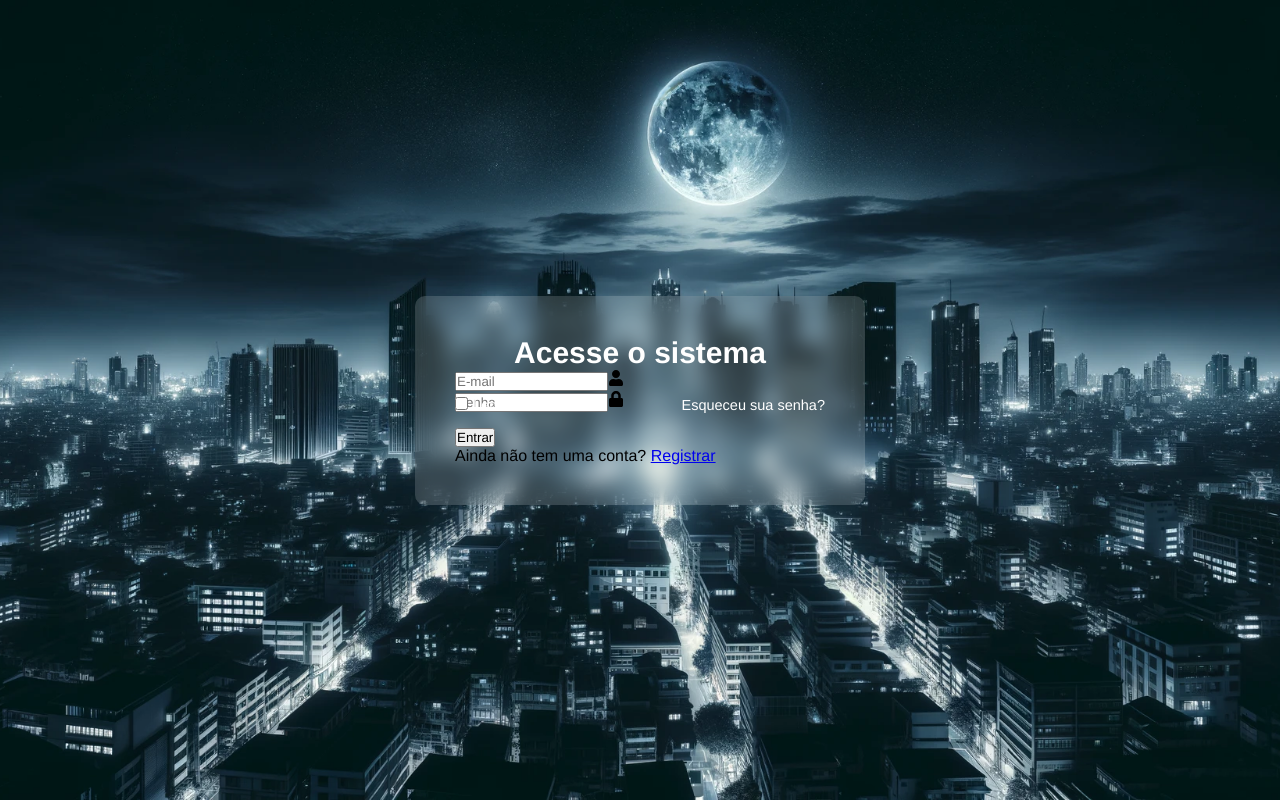
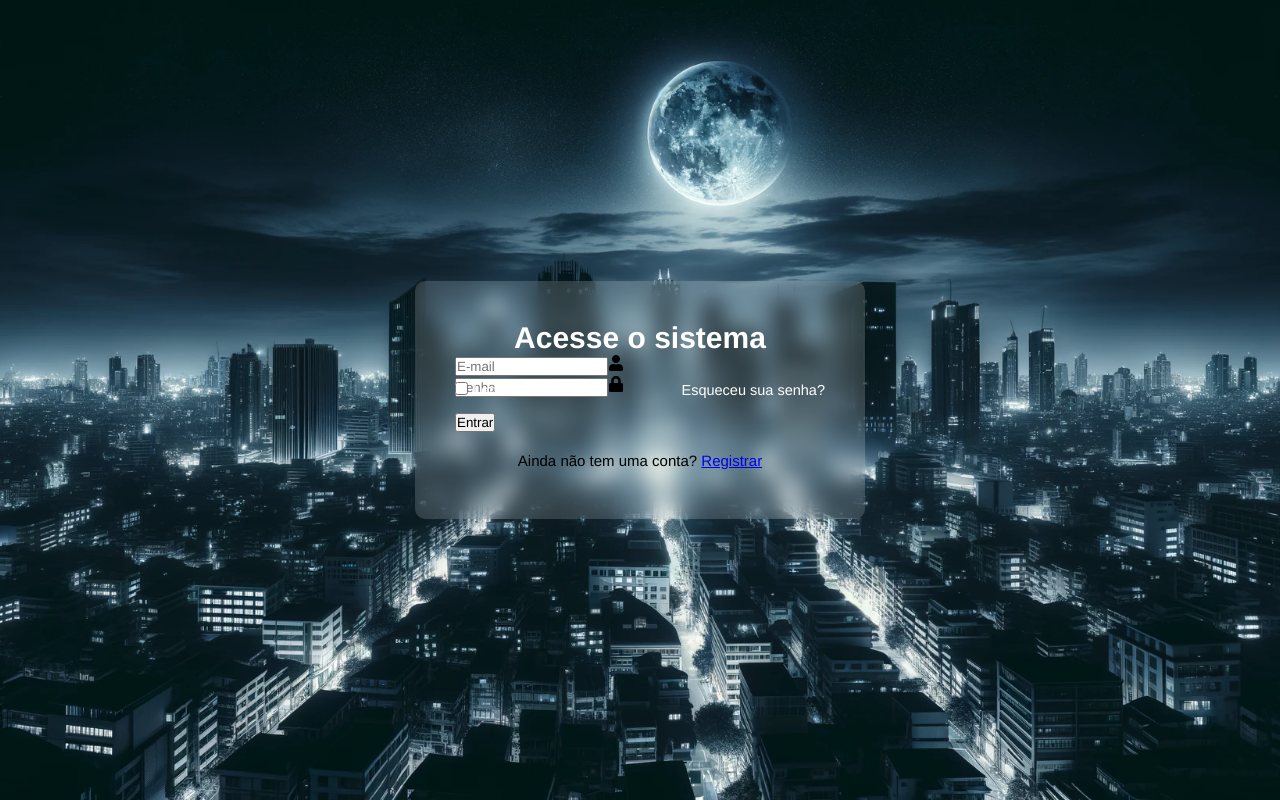
Before and after one commit to Bergkley/Tela-Login, a React (Vite) app: page / in a window 1280 px wide. Built offline with nearby package versions, Linux system fonts and the light colour scheme.

Commit message:
feat: estilizando o componente Login signup-link

```diff
--- a/src/Components/Login/Login.css
+++ b/src/Components/Login/Login.css
@@ -68,3 +68,8 @@
     font-weight: 600;
     text-shadow: none;
 }
+.container .signup-link {
+    font-size: 15px;
+    text-align: center;
+    margin: 20px 0 10px;
+}
```
